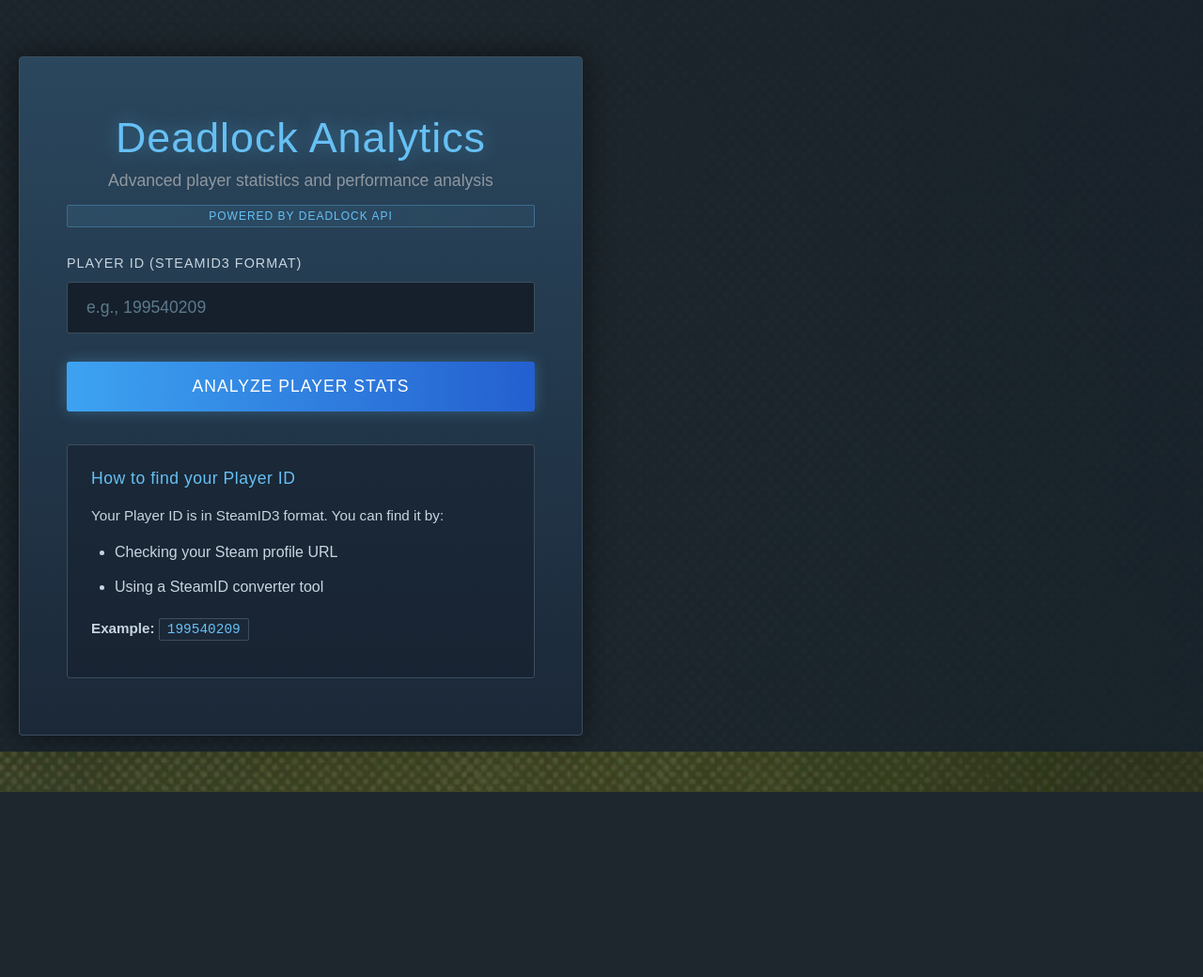
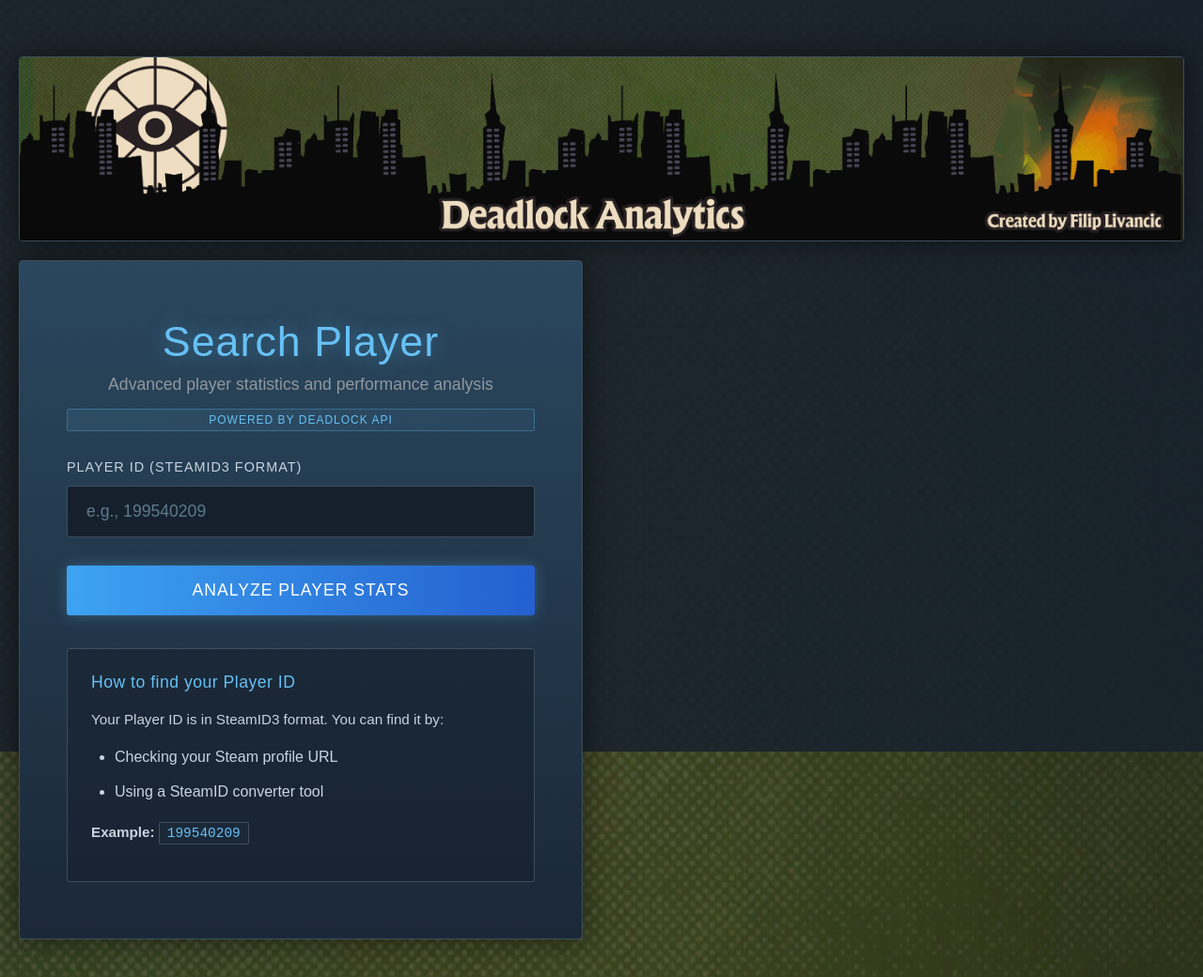
Before and after one commit to Filpill/deadlock_analytics, a Flask app: page / in a window 1280 px wide. Shown: the top 1040 px of the page at 94% size. Before the commit the page ends 843 px from the top, so only its background shows below. Run offline with Flask 3, Linux system fonts and the light colour scheme; data that the repository does not hold is empty; some libraries are stand-ins or nearby versions.

Commit message:
added banner to index page

```diff
--- a/static/css/index.css
+++ b/static/css/index.css
@@ -19,6 +19,36 @@ body {
     padding: 60px 20px 40px;
     color: #c7d5e0;
     position: relative;
+}
+
+body::before {
+    content: '';
+    position: fixed;
+    top: 0;
+    left: 0;
+    right: 0;
+    bottom: 0;
+    background: rgba(22, 32, 45, 0.85);
+    z-index: 0;
+}
+
+.banner-container {
+    max-width: 1600px;
+    width: 100%;
+    position: relative;
+    z-index: 1;
+    margin-bottom: 20px;
+    overflow: hidden;
+    border-radius: 4px;
+    box-shadow: 0 0 30px rgba(0, 0, 0, 0.5);
+}
+
+.cityscape-banner {
+    width: 100%;
+    height: auto;
+    display: block;
+    border: 1px solid #3d4e5c;
+    border-radius: 4px;
 }
 
 .page-wrapper {
--- a/templates/index.html
+++ b/templates/index.html
@@ -7,9 +7,12 @@
     <link rel="stylesheet" href="{{ url_for('static', filename='css/index.css') }}">
 </head>
 <body>
+    <div class="banner-container">
+        <img src="{{ url_for('static', filename='img/custom-cityscape-banner-filip.jpg') }}" alt="Deadlock Cityscape" class="cityscape-banner">
+    </div>
     <div class="page-wrapper">
         <div class="container">
-            <h1>Deadlock Analytics</h1>
+            <h1>Search Player</h1>
             <p class="subtitle">Advanced player statistics and performance analysis</p>
             <div class="steam-badge">Powered by Deadlock API</div>
 
```
